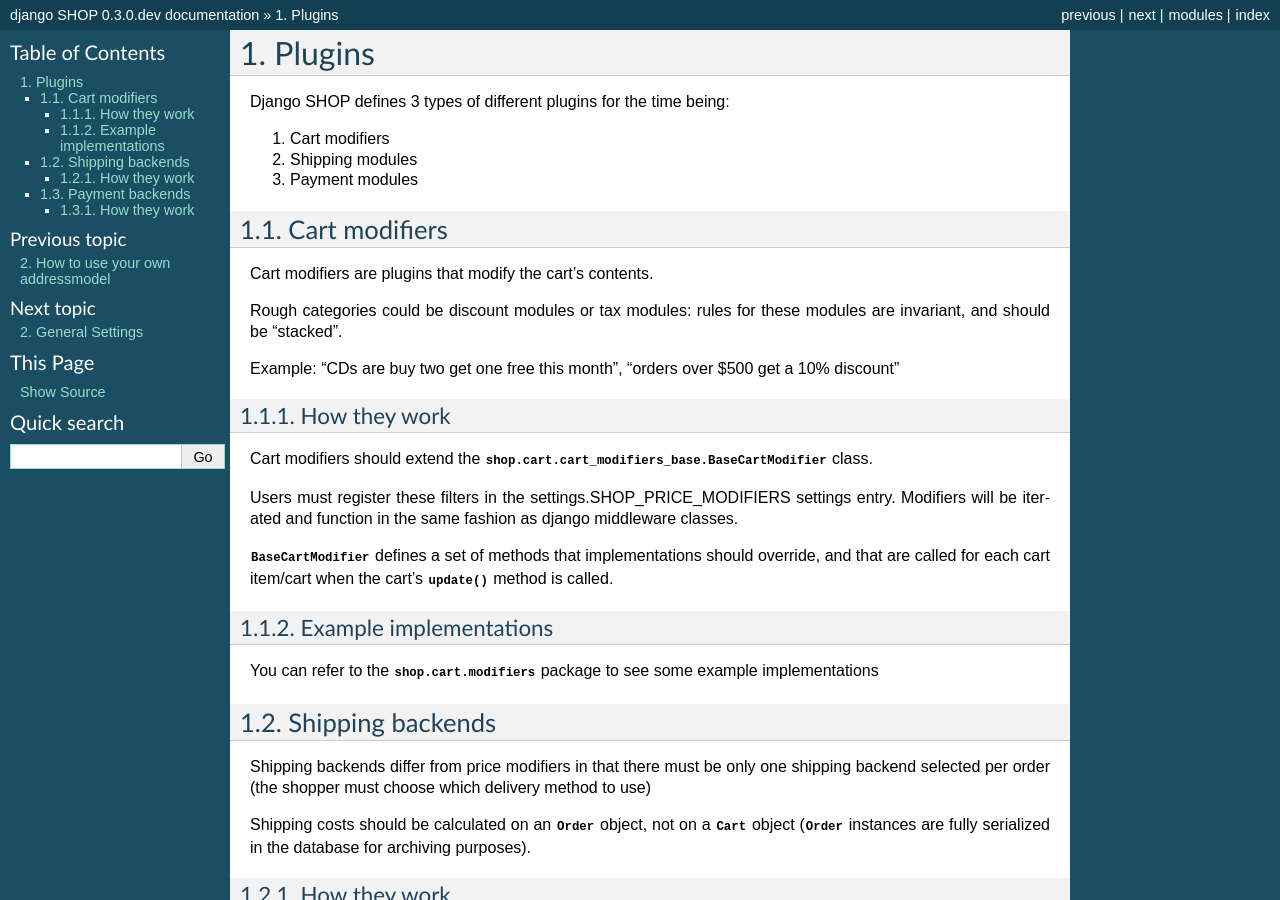
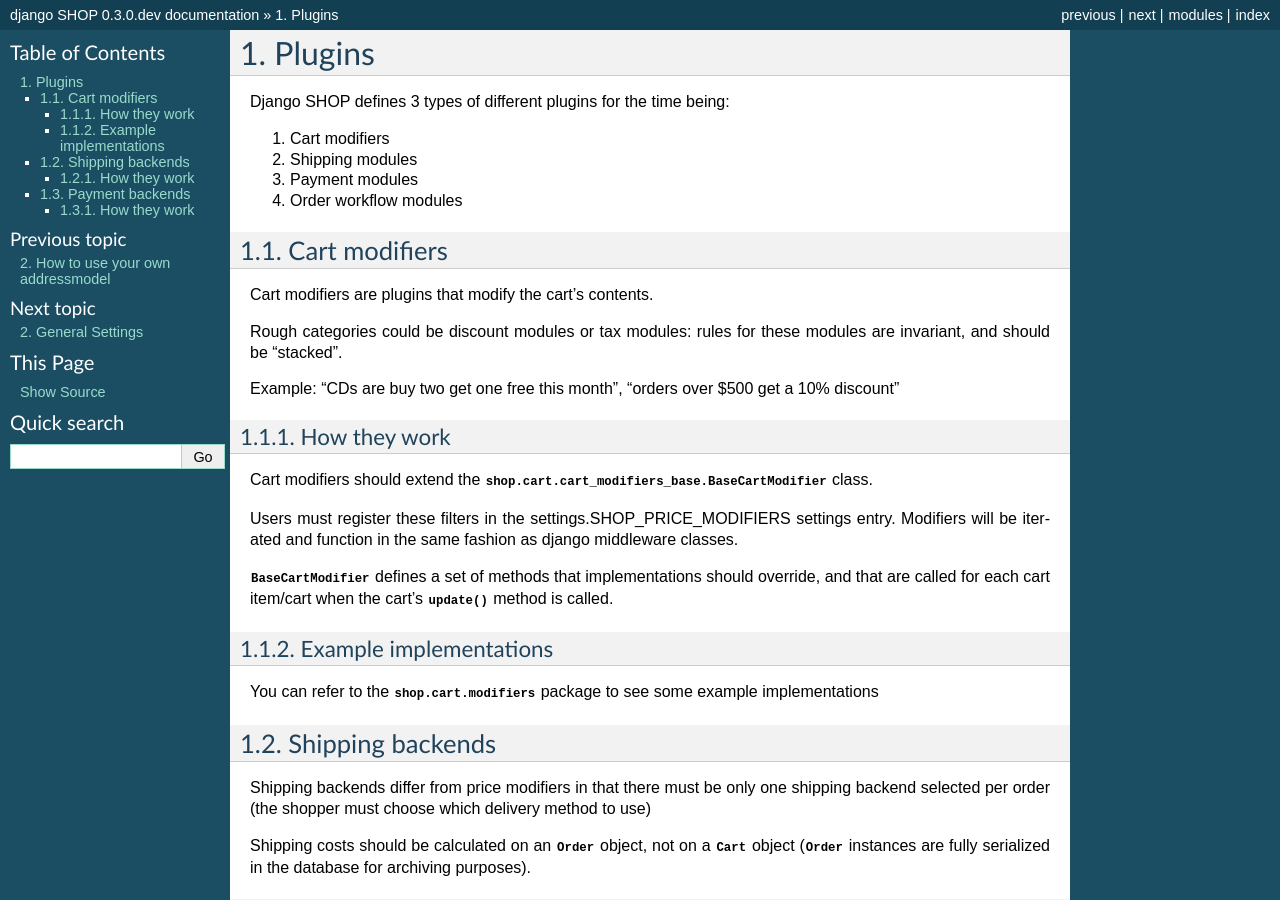
Before and after one commit to lovelysweet1017/django-shop, a Sphinx documentation site: the page built from docs/plugins.rst, in a window 1280 px wide and 900 px high. Built offline with Sphinx 7.4.7, drawn with Linux system fonts in a browser that asks for light colours.

Commit message:
Order workflow are plugins

```diff
--- a/docs/plugins.rst
+++ b/docs/plugins.rst
@@ -7,6 +7,7 @@
 1. Cart modifiers
 2. Shipping modules
 3. Payment modules
+4. Order workflow modules
 
 Cart modifiers
 ===============
```
